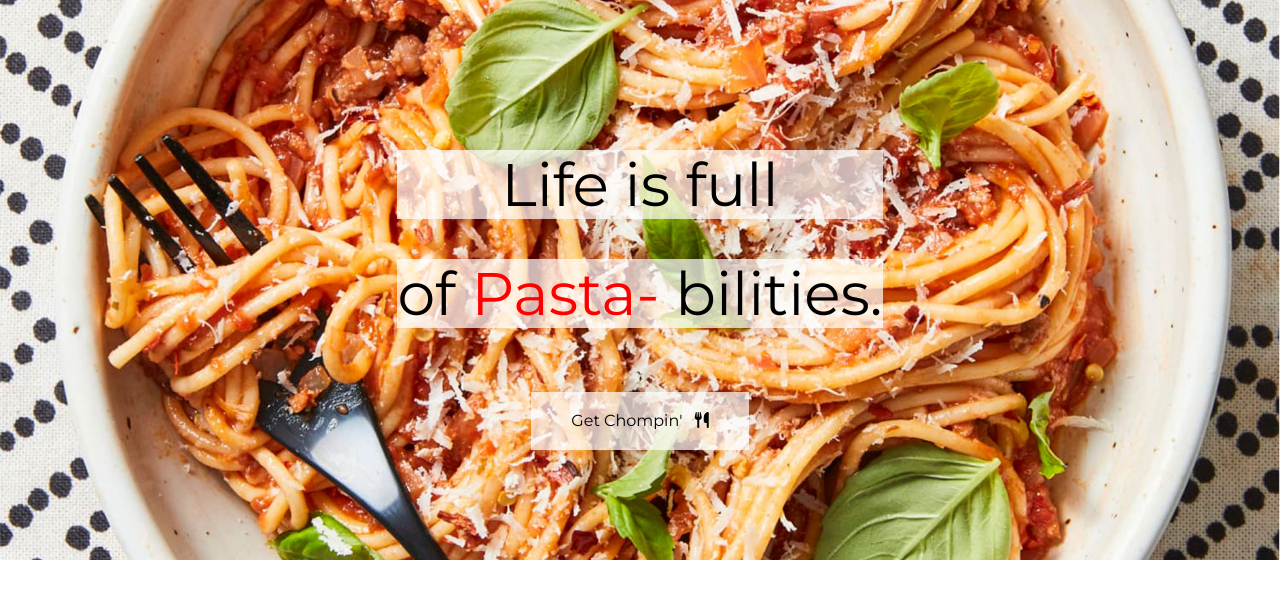
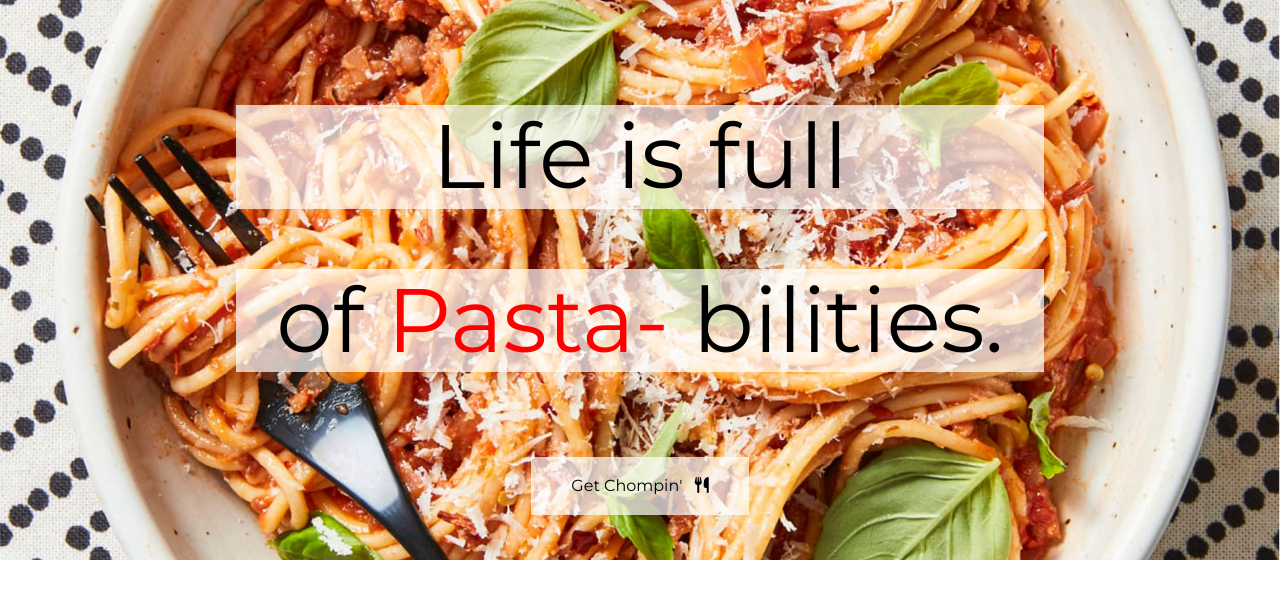
Before and after one commit to NaimSaleem/motion, a plain HTML site: page deploy/index.html in a window 1280 px wide. Drawn offline with Linux system fonts and the light colour scheme.

Commit message:
Spacing and Pasta

```diff
--- a/deploy/index.html
+++ b/deploy/index.html
@@ -10,7 +10,7 @@
 <link href="https://fonts.googleapis.com/css2?family=Montserrat:ital,wght@0,400;1,200&display=swap" rel="stylesheet">
 <link href="https://use.fontawesome.com/releases/v6.2.0/css/all.css" rel="stylesheet">
 
-    <title>Starting Template</title>
+    <title>Super Pasta Recipe</title>
 </head>
 
 <body>
--- a/dev/scss/sections/_hero.scss
+++ b/dev/scss/sections/_hero.scss
@@ -29,6 +29,16 @@ background-position: center bottom;
         font-size: rem-calc(60);
         font-weight: 300;
         background-color: rgba(255,255,255, .7);
+
+        @include md{
+            padding-left: rem-calc(40);
+            padding-right: rem-calc(40);
+            font-size: rem-calc(80);
+        }
+
+        @include lg{
+            font-size: rem-calc(90);
+        }
     }
 
         span{
@@ -51,13 +61,18 @@ background-position: center bottom;
             margin-left: 8px;
         }
 
+
     }
 
     button:hover{
         transition: 0.2s;
         color:red;
-        font-size: rem-calc(20);
+        font-size: rem-calc(30);
         background-color: rgba(255,255,255, 0.9);
+
+        @include md{
+            font-size: rem-calc(40);
+        }
     }
 
 
```
Also changed, not shown: deploy/css/styles.css, dev/js/scripts.js (line endings or trailing spaces), 1 other file.
